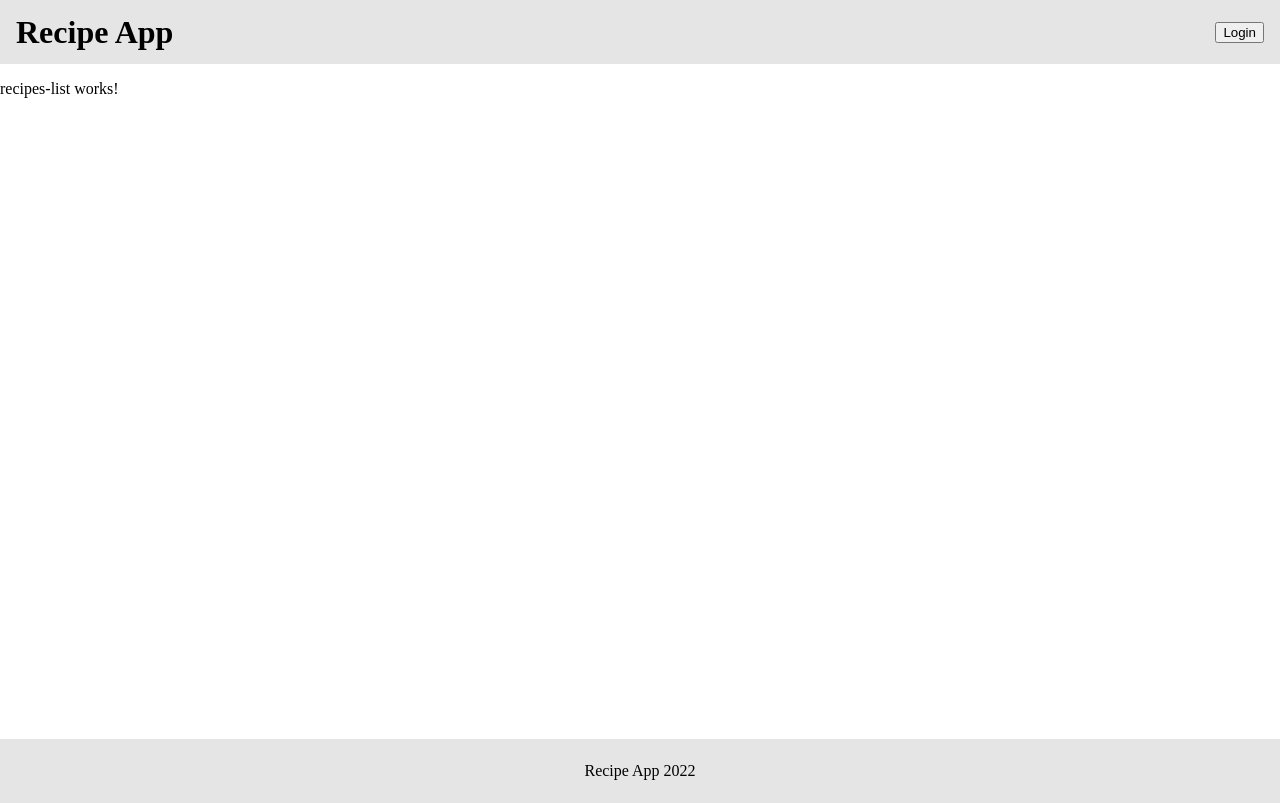
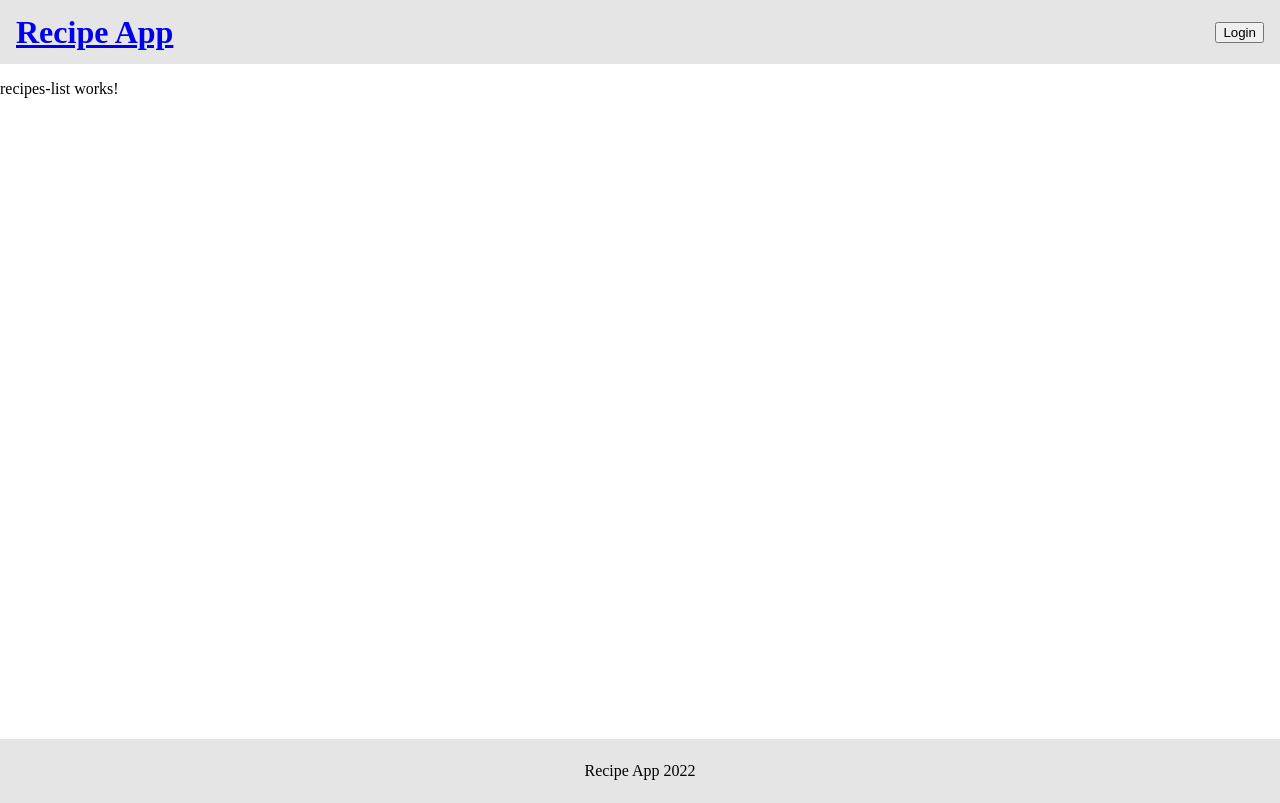
Before and after one commit to chas-academy/u06-fullstack-recipe-app-Jonon, an Angular app in the folder client/: page /recipes in a window 1280 px wide. Built offline with nearby package versions, Linux system fonts and the light colour scheme.

Commit message:
Add routerLink to title

```diff
--- a/client/src/app/header/header.component.html
+++ b/client/src/app/header/header.component.html
@@ -1,4 +1,6 @@
 <header class="container">
-  <h1>Recipe App</h1>
+  <a routerLink="recipes">
+    <h1>Recipe App</h1>
+  </a>
   <button>Login</button>
 </header>
```
